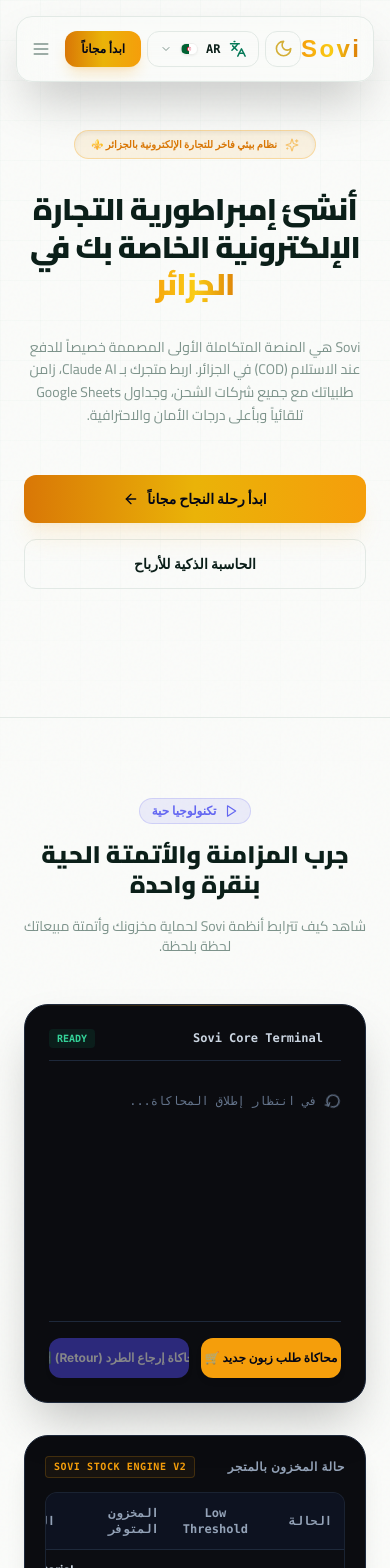
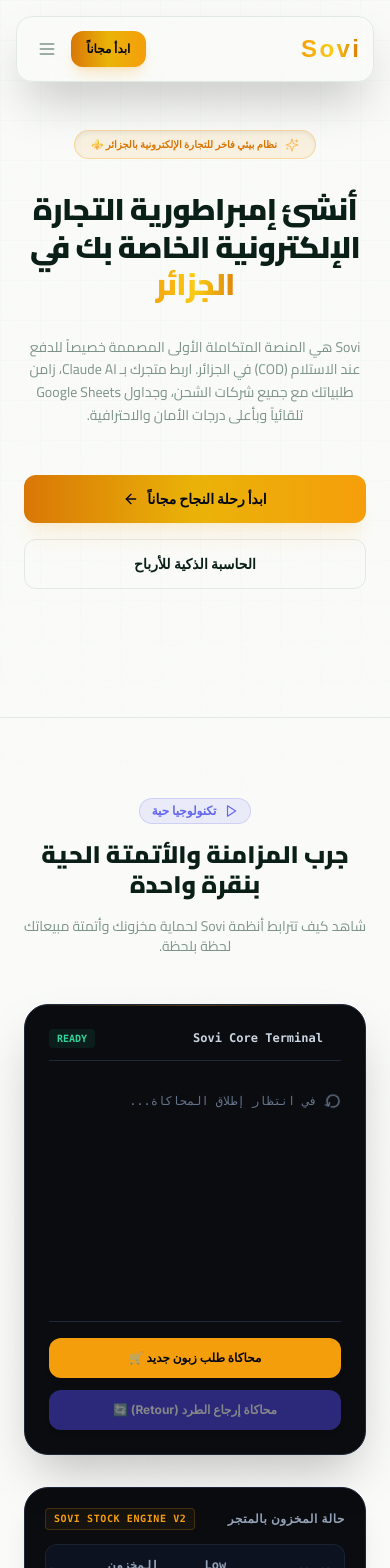
Before and after one commit to yasser-rayane-ouared/sovi-ecom, a Next.js app in the folder frontend/: page / in a window 390 px wide. Shown: the top 1568 px of the page. Built offline with nearby package versions, Linux system fonts and the light colour scheme.

Commit message:
Optimize marketing page header and grid layouts for mobile phone screen widths

```diff
--- a/frontend/src/app/(marketing)/page.tsx
+++ b/frontend/src/app/(marketing)/page.tsx
@@ -380,8 +380,10 @@
             </nav>
           </div>
           <div className="flex items-center gap-1.5 sm:gap-4">
-            <ThemeToggle />
-            <LanguageToggle />
+            <div className="hidden md:flex items-center gap-2">
+              <ThemeToggle />
+              <LanguageToggle />
+            </div>
             <Link href="/login" className="hidden sm:inline-flex">
               <Button variant="ghost" className="text-muted-foreground hover:text-foreground text-xs sm:text-sm px-4 h-9 rounded-xl">{t('login')}</Button>
             </Link>
@@ -407,7 +409,7 @@
               initial={{ opacity: 0, height: 0 }}
               animate={{ opacity: 1, height: "auto" }}
               exit={{ opacity: 0, height: 0 }}
-              className="lg:hidden border-t border-border/40 bg-card/90 backdrop-blur-lg px-6 py-4 space-y-4 shadow-xl"
+              className="lg:hidden border-t border-border/40 bg-card/90 backdrop-blur-lg px-6 py-4 space-y-4 shadow-xl text-start"
             >
               <nav className="flex flex-col gap-4 text-xs uppercase tracking-widest font-bold text-muted-foreground">
                 <a
@@ -439,6 +441,18 @@
                   {language === 'ar' ? 'الخطط' : 'Tarifs'}
                 </a>
                 <hr className="border-border/30" />
+
+                {/* Theme and Language toggles for mobile view */}
+                <div className="flex items-center justify-between py-2 border-b border-border/30 pb-3">
+                  <span className="text-[11px] font-bold text-muted-foreground">
+                    {language === 'ar' ? 'خيارات الواجهة' : (language === 'fr' ? 'Options d\'interface' : 'Interface Options')}
+                  </span>
+                  <div className="flex items-center gap-3">
+                    <ThemeToggle />
+                    <LanguageToggle />
+                  </div>
+                </div>
+
                 <Link
                   href="/login"
                   onClick={() => setIsMobileMenuOpen(false)}
--- a/frontend/src/components/marketing/LiveSimulator.tsx
+++ b/frontend/src/components/marketing/LiveSimulator.tsx
@@ -261,7 +261,7 @@
 
             {/* Action Buttons */}
             <div className="flex flex-col gap-3 mt-6 border-t border-slate-800 pt-4">
-              <div className="grid grid-cols-2 gap-3">
+              <div className="grid grid-cols-1 sm:grid-cols-2 gap-3">
                 <Button
                   onClick={runOrderSimulation}
                   disabled={isSimulating || (simStep === 'done' && simAction === 'order')}
--- a/frontend/src/components/marketing/ProfitCalculator.tsx
+++ b/frontend/src/components/marketing/ProfitCalculator.tsx
@@ -172,7 +172,7 @@
             {/* Delivery method toggle */}
             <div className="space-y-3 pt-2">
               <span className="text-xs text-muted-foreground font-bold font-cairo block">{t('shippingMethod')}</span>
-              <div className="grid grid-cols-2 gap-3">
+              <div className="grid grid-cols-1 sm:grid-cols-2 gap-3">
                 <button
                   onClick={() => setDeliveryType('home')}
                   className={`py-3 px-4 rounded-xl border text-xs font-bold transition-all flex items-center justify-center gap-2 ${deliveryType === 'home' ? 'border-amber-500 bg-amber-500/10 text-amber-600 dark:text-amber-300' : 'border-border bg-card/50 text-muted-foreground hover:bg-card'}`}
```
